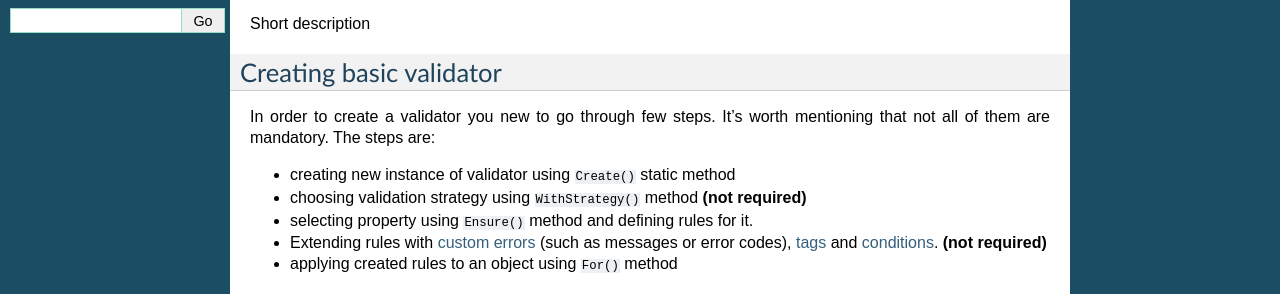
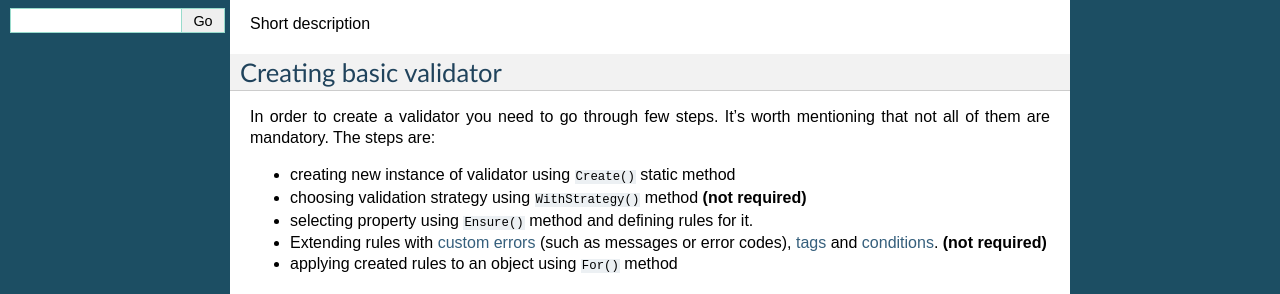
Before and after one commit to valit-stack/Valit.Docs, a Sphinx documentation site: the page built from docs/getting-started/index.rst, in a window 1280 px wide. Shown: the part 193-487 px from the top of the page. Built offline with Sphinx 7.4.7, drawn with Linux system fonts in a browser that asks for light colours; pages that are not in the unit, such as notebooks, are missing from menus.

Commit message:
fixed typos

```diff
--- a/docs/getting-started/index.rst
+++ b/docs/getting-started/index.rst
@@ -9,7 +9,7 @@ Short description
 
 Creating basic validator
 -------------------------
-In order to create a validator you new to go through few steps. It's worth mentioning that not all of them are mandatory. The steps are:
+In order to create a validator you need to go through few steps. It's worth mentioning that not all of them are mandatory. The steps are:
 
 - creating new instance of validator using ``Create()`` static method
 - choosing validation :doc:`strategy <../strategies/index>` using ``WithStrategy()`` method **(not required)**
--- a/docs/validation-rules/index.rst
+++ b/docs/validation-rules/index.rst
@@ -169,7 +169,7 @@ String
 - ``IsEqualTo(string)`` - checks whether ``string`` property is equal to given value.
 - ``Matches(string)`` - checks whether ``string`` property matches given **regex**.
 - ``MinLength(int)`` - checks whether ``string`` property has at least given number of characters.
-- ``Max(int)`` - checks whether ``string`` property has at most given number of characters.
+- ``MaxLength(int)`` - checks whether ``string`` property has at most given number of characters.
 
 TimeSpan
 --------
```
